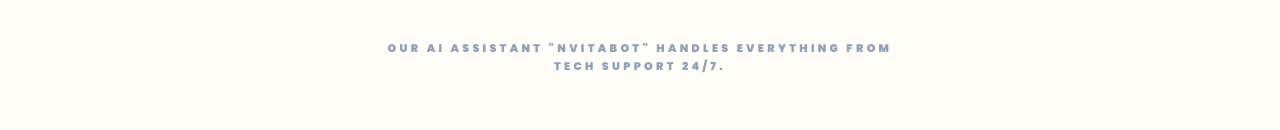
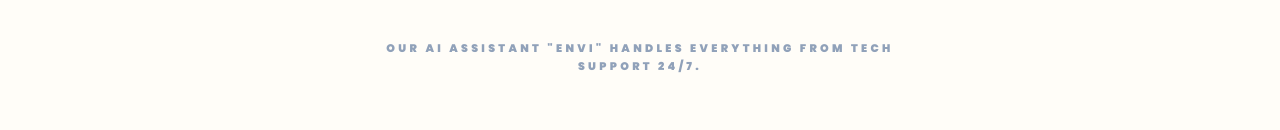
Before and after one commit to nomuu/nvitado-builder, a Next.js app: page /support in a window 1280 px wide. Shown: the part 494-624 px from the top of the page. Built offline with nearby package versions, Linux system fonts and the light colour scheme.

Commit message:
change name of bot

```diff
--- a/app/support/page.tsx
+++ b/app/support/page.tsx
@@ -37,7 +37,7 @@ export default function SupportPage() {
             <span className="text-rose-500 not-italic">One Chat</span> Away.
           </h1>
           <p className="text-[11px] font-black text-slate-400 uppercase tracking-[0.3em] max-w-lg mx-auto leading-relaxed">
-            Our AI assistant "Nvitabot" handles everything from tech support 24/7.
+            Our AI assistant "ENVI" handles everything from tech support 24/7.
           </p>
         </motion.div>
 
```
